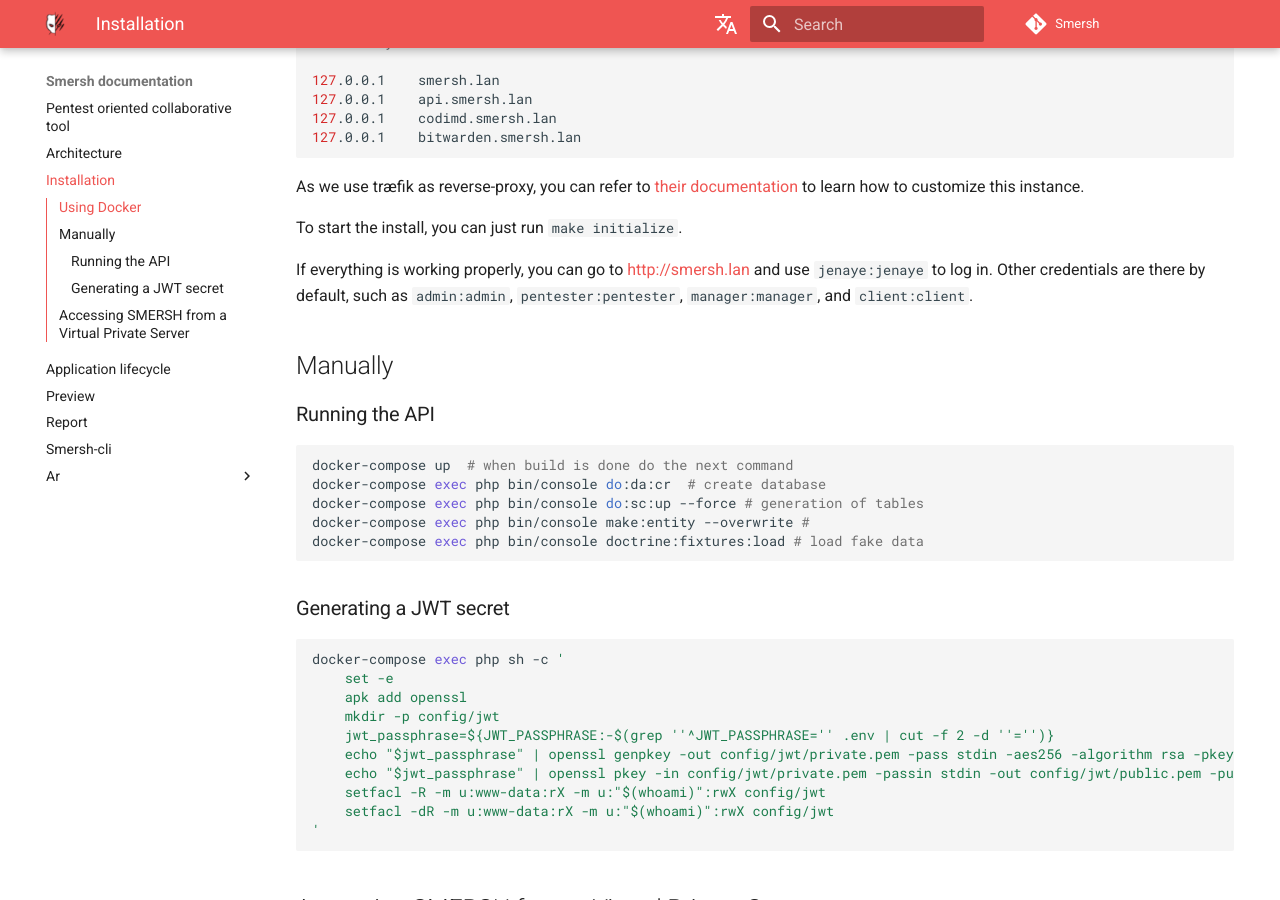
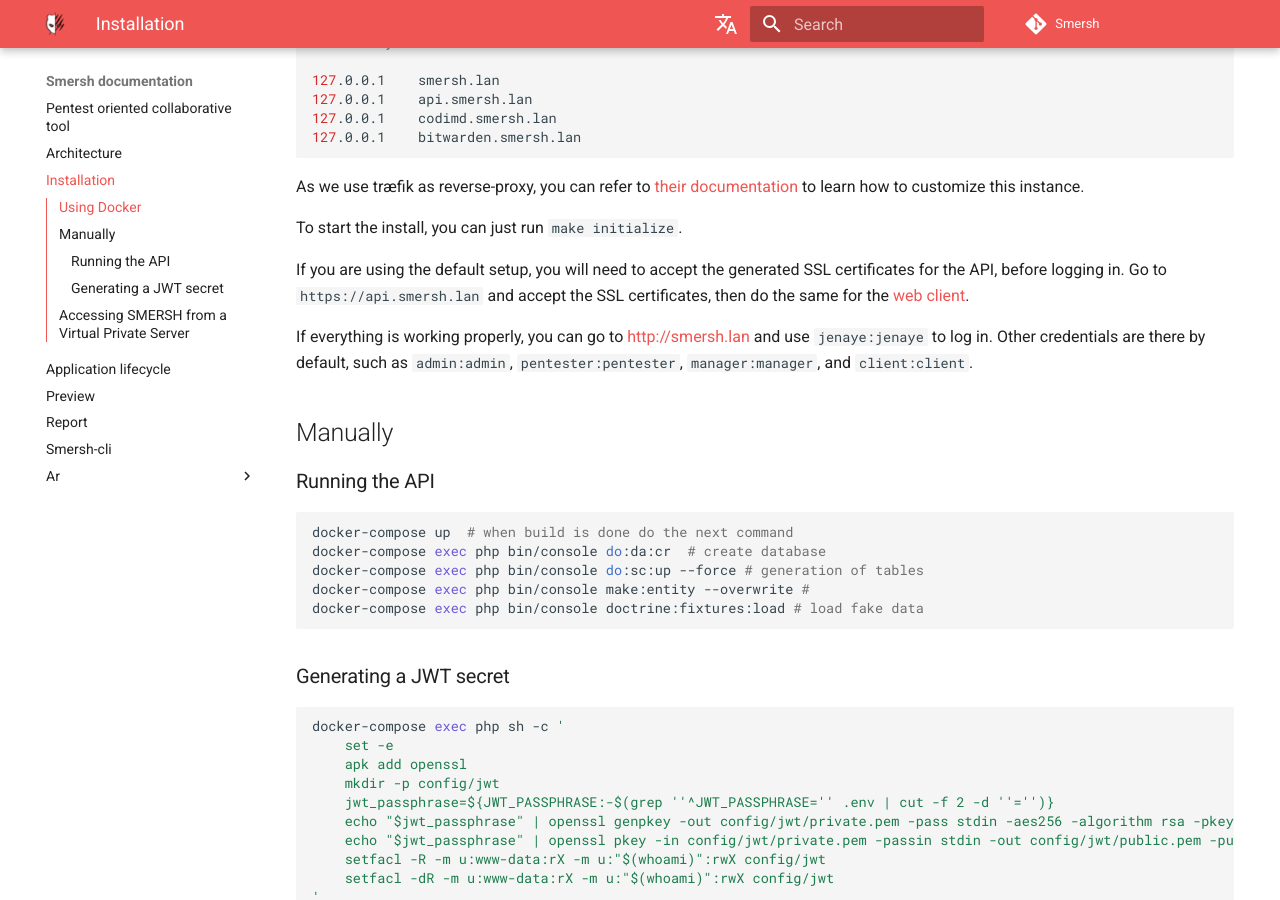
Before and after one commit to matro7sh/documentation, an MkDocs documentation site: the page built from docs/installation.md, in a window 1280 px wide and 900 px high, scrolled down 568 px. Built offline with MkDocs 1.6.1 and Material for MkDocs 9.7.7, drawn with Linux system fonts in a browser that asks for light colours; comment, search, counter and statistics services are not loaded.

Commit message:
clarifying that we must accept SSL certificate generated locally before connecting

```diff
--- a/docs/installation.md
+++ b/docs/installation.md
@@ -32,6 +32,9 @@ This variable is safe to override. Either way, you will need add some urls to th
 As we use træfik as reverse-proxy, you can refer to [their documentation](https://doc.traefik.io/traefik/contributing/documentation/) to learn how to customize this instance.
 
 To start the install, you can just run `make initialize`.
+
+If you are using the default setup, you will need to accept the generated SSL certificates for the API, before logging in.
+Go to `https://api.smersh.lan` and accept the SSL certificates, then do the same for the [web client](https://smersh.lan).
 
 If everything is working properly, you can go to [http://smersh.lan](http://smersh.lan) and use `jenaye:jenaye` to log in.
 Other credentials are there by default, such as `admin:admin`, `pentester:pentester`, `manager:manager`, and `client:client`.
```
